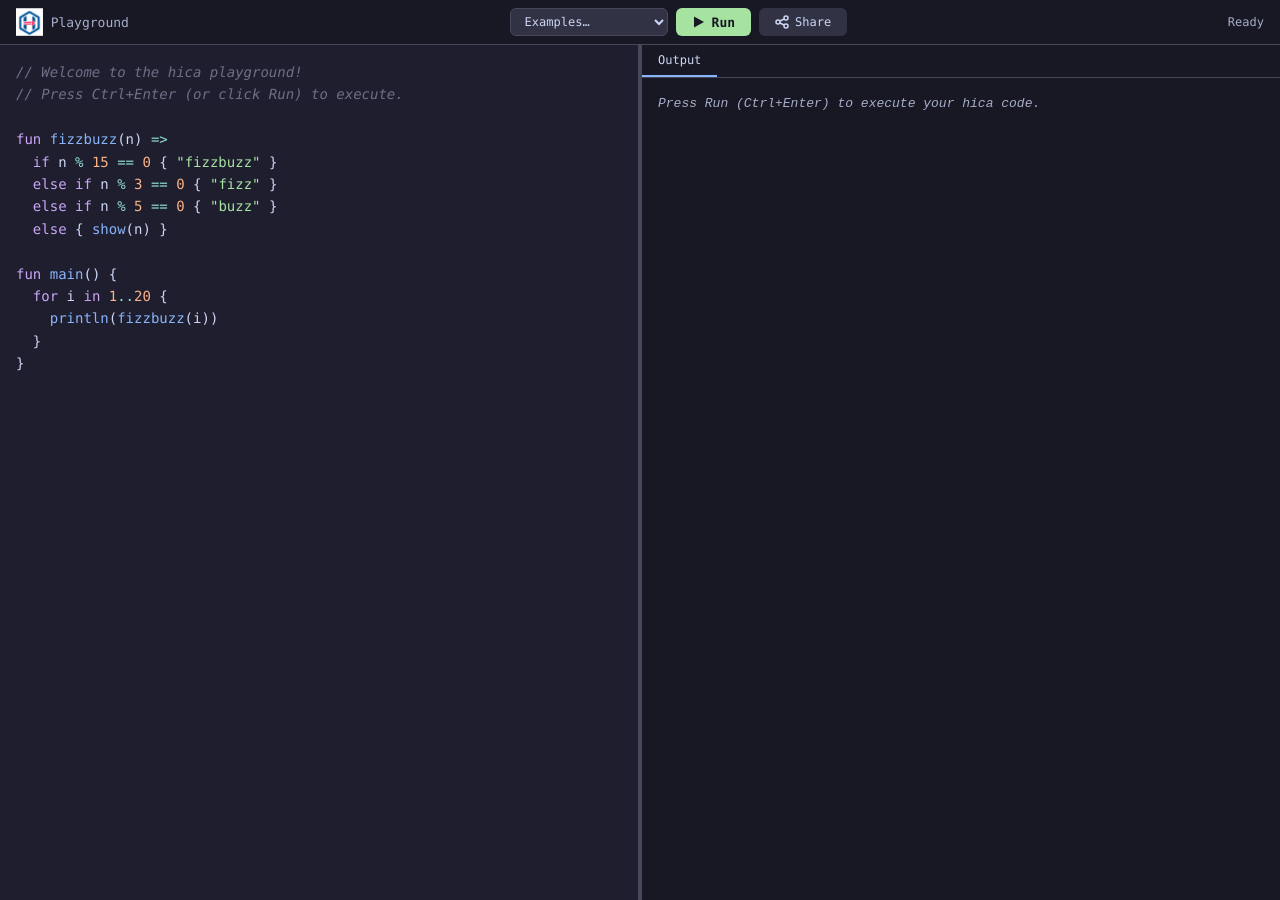
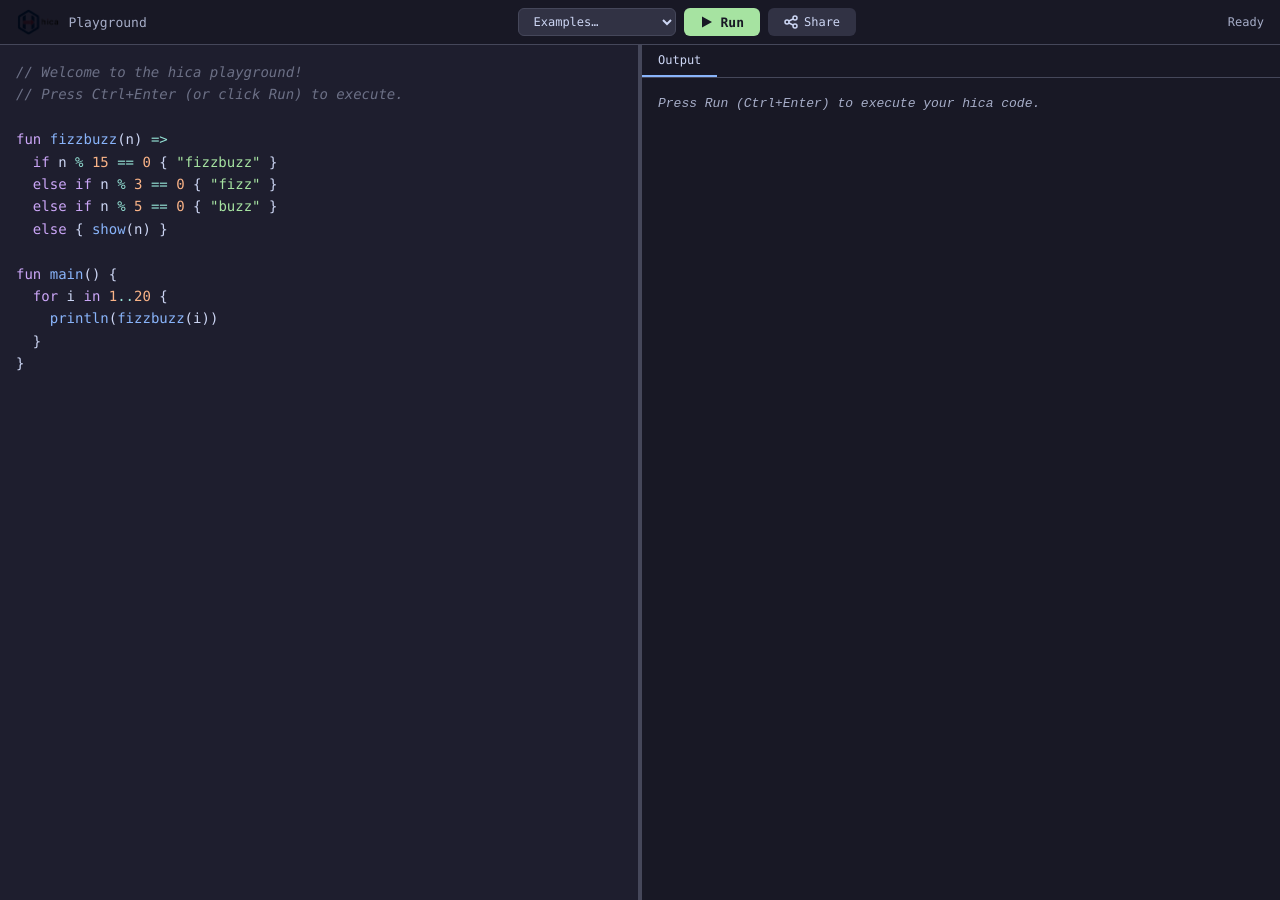
Before and after one commit to cladam/hica, a Jekyll site: the page playground/index.html, which Jekyll copies as it is, in a window 1280 px wide. Built offline with Jekyll 4.4.1, drawn with Linux system fonts in a browser that asks for light colours.

Commit message:
docs: change to hica-logo

```diff
--- a/playground/index.html
+++ b/playground/index.html
@@ -53,6 +53,7 @@
     .brand-icon {
       height: 28px;
       width: auto;
+      mix-blend-mode: multiply;
     }
     .brand-tag {
       font-size: 13px;
@@ -242,7 +243,7 @@
 
 <header>
   <a class="brand" href="https://github.com/cladam/hica" target="_blank" rel="noopener">
-    <img class="brand-icon" src="hica-icon.png" alt="hica" />
+    <img class="brand-icon" src="hica-logo2.png" alt="hica" />
     <span class="brand-tag">Playground</span>
   </a>
   <div class="toolbar-center">
```
Also changed, not shown: playground/hica-logo2.png (added).
